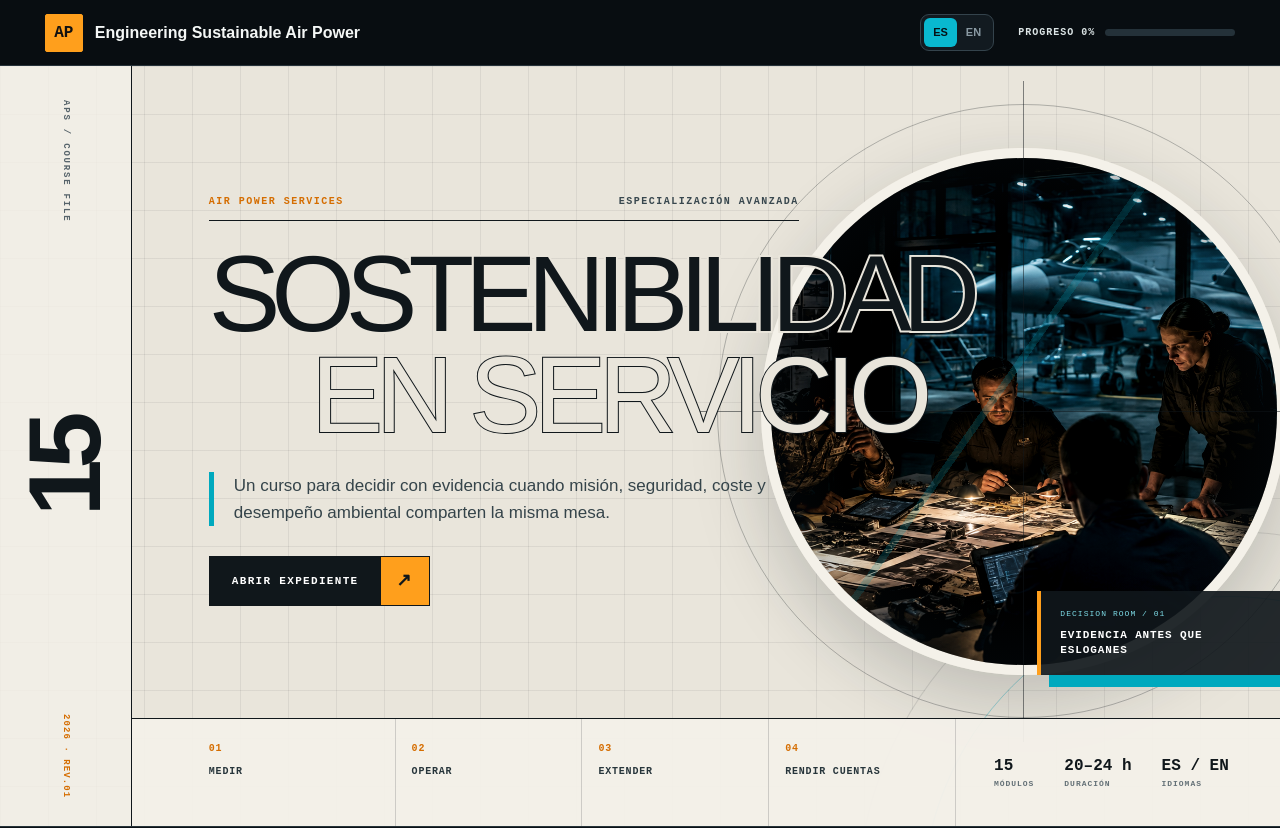
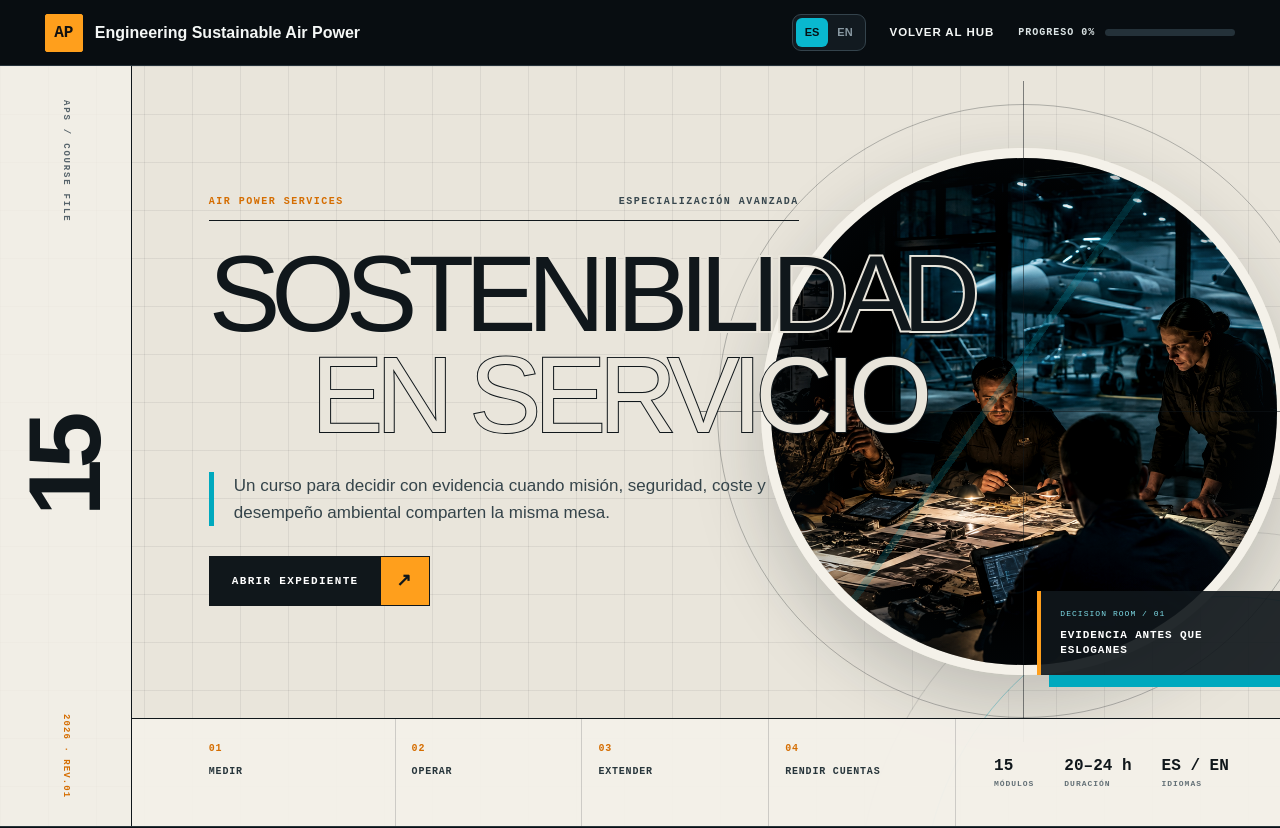
Before and after one commit to AUG79-droid/advanced-sustainability-air-power-services, a Next.js app: page / in a window 1280 px wide. Shown: the top 828 px of the page. Built offline with nearby package versions, Linux system fonts and the light colour scheme.

Commit message:
Honor Hub language in advanced sustainability course

```diff
--- a/app/globals.css
+++ b/app/globals.css
@@ -1076,6 +1076,20 @@ th {
 .language button.on {
   background: var(--navy);
   color: #fff;
+}
+
+.hub-return {
+  color: var(--accent);
+  font-size: 0.72rem;
+  font-weight: 800;
+  letter-spacing: 0.08em;
+  text-decoration: none;
+}
+
+.hub-return:hover,
+.hub-return:focus-visible {
+  text-decoration: underline;
+  text-underline-offset: 0.2em;
 }
 .back-course {
   margin: 0 0 24px;
--- a/app/page.tsx
+++ b/app/page.tsx
@@ -40,7 +40,18 @@ export default function Home() {
     [visited, setVisited] = useState<string[]>([]),
     [ready, setReady] = useState(false);
   const m = bilingualModules[mid - 1];
+  const chooseLanguage = (next: Lang) => {
+    setLang(next);
+    const url = new URL(window.location.href);
+    url.searchParams.set("hubLang", next);
+    window.history.replaceState({}, "", url);
+    document.documentElement.lang = next;
+  };
   useEffect(() => {
+    const requestedLanguage = new URLSearchParams(window.location.search).get("hubLang");
+    const initialLanguage: Lang = requestedLanguage === "en" ? "en" : "es";
+    queueMicrotask(() => setLang(initialLanguage));
+    document.documentElement.lang = initialLanguage;
     try {
       const saved = localStorage.getItem(STORAGE_KEY);
       if (saved) {
@@ -151,17 +162,27 @@ export default function Home() {
           <div className="language">
             <button
               className={lang === "es" ? "on" : ""}
-              onClick={() => setLang("es")}
+              onClick={() => chooseLanguage("es")}
+              aria-pressed={lang === "es"}
+              aria-label={lang === "es" ? "Español activo" : "Cambiar a español"}
             >
               ES
             </button>
             <button
               className={lang === "en" ? "on" : ""}
-              onClick={() => setLang("en")}
+              onClick={() => chooseLanguage("en")}
+              aria-pressed={lang === "en"}
+              aria-label={lang === "en" ? "English active" : "Switch to English"}
             >
               EN
             </button>
           </div>
+          <a
+            className="hub-return"
+            href={`https://aug79-droid.github.io/sustainability-navigator/?lang=${lang}#applications`}
+          >
+            {lang === "es" ? "VOLVER AL HUB" : "RETURN TO HUB"}
+          </a>
           <div className="header-progress">
             <small>
               {lang === "es" ? "PROGRESO" : "PROGRESS"}{" "}
--- a/package.json
+++ b/package.json
@@ -10,7 +10,7 @@
     "dev": "WRANGLER_LOG_PATH=.wrangler/wrangler.log vite",
     "build": "bash scripts/build-verified.sh",
     "start": "WRANGLER_LOG_PATH=.wrangler/wrangler.log vinext start",
-    "test": "npm run build && node --test tests/rendered-html.test.mjs",
+    "test": "npm run build && node --test tests/*.test.mjs",
     "validate:artifact": "bash scripts/validate-artifact.sh",
     "lint": "bash scripts/sites-env.sh -- eslint . --ignore-pattern dist --ignore-pattern .next",
     "db:generate": "bash scripts/sites-env.sh -- drizzle-kit generate"
```
Also changed, not shown: 1 other file (tests, documents, lock files or other folders).
